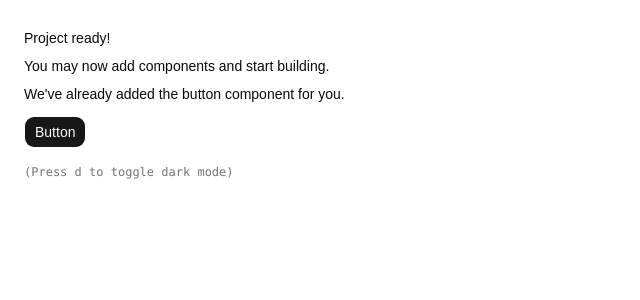
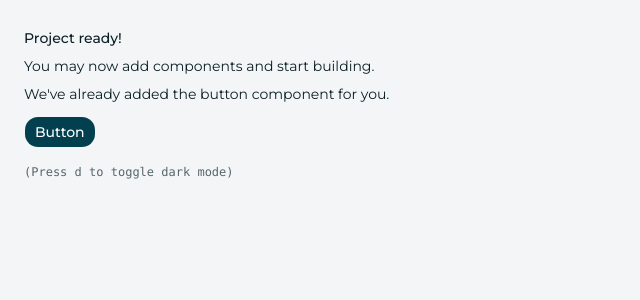
Before and after one commit to samicsc0/banking-app-web-client, a React (Vite) app: page / in a window 1280 px wide. Shown: the top 300 px of the page, without its empty margins (0-640 px from the left). Built offline with nearby package versions, Linux system fonts and the light colour scheme.

Commit message:
chore: add husky and lint-staged and initial setup

```diff
--- a/index.html
+++ b/index.html
@@ -4,7 +4,13 @@
     <meta charset="UTF-8" />
     <link rel="icon" type="image/svg+xml" href="/vite.svg" />
     <meta name="viewport" content="width=device-width, initial-scale=1.0" />
-    <title>vite-app</title>
+    <link rel="preconnect" href="https://fonts.googleapis.com" />
+    <link rel="preconnect" href="https://fonts.gstatic.com" crossorigin />
+    <link
+      href="https://fonts.googleapis.com/css2?family=Montserrat:wght@400;500&family=Raleway:wght@600&display=swap"
+      rel="stylesheet"
+    />
+    <title>Kifiya</title>
   </head>
   <body>
     <div id="root"></div>
--- a/src/index.css
+++ b/src/index.css
@@ -1,120 +1,103 @@
 @import "tailwindcss";
 @import "tw-animate-css";
 @import "shadcn/tailwind.css";
-@import "@fontsource-variable/inter";
 
 @custom-variant dark (&:is(.dark *));
 
 @theme inline {
-    --font-heading: var(--font-sans);
-    --font-sans: 'Inter Variable', sans-serif;
-    --color-sidebar-ring: var(--sidebar-ring);
-    --color-sidebar-border: var(--sidebar-border);
-    --color-sidebar-accent-foreground: var(--sidebar-accent-foreground);
-    --color-sidebar-accent: var(--sidebar-accent);
-    --color-sidebar-primary-foreground: var(--sidebar-primary-foreground);
-    --color-sidebar-primary: var(--sidebar-primary);
-    --color-sidebar-foreground: var(--sidebar-foreground);
-    --color-sidebar: var(--sidebar);
-    --color-chart-5: var(--chart-5);
-    --color-chart-4: var(--chart-4);
-    --color-chart-3: var(--chart-3);
-    --color-chart-2: var(--chart-2);
-    --color-chart-1: var(--chart-1);
-    --color-ring: var(--ring);
-    --color-input: var(--input);
+  --font-heading: "Raleway", sans-serif;
+  --font-sans: "Montserrat", sans-serif;
+
+  --color-primary: var(--primary);
+  --color-primary-hover: var(--primary-hover);
+  --color-primary-soft: var(--primary-soft);
+  --color-accent: var(--accent);
+  --color-accent-soft: var(--accent-soft);
+  --color-surface: var(--surface);
+  --color-surface-muted: var(--surface-muted);
   --color-border: var(--border);
-    --color-destructive: var(--destructive);
-    --color-accent-foreground: var(--accent-foreground);
-    --color-accent: var(--accent);
-    --color-muted-foreground: var(--muted-foreground);
-    --color-muted: var(--muted);
-    --color-secondary-foreground: var(--secondary-foreground);
-    --color-secondary: var(--secondary);
-    --color-primary-foreground: var(--primary-foreground);
-    --color-primary: var(--primary);
-    --color-popover-foreground: var(--popover-foreground);
-    --color-popover: var(--popover);
-    --color-card-foreground: var(--card-foreground);
-    --color-card: var(--card);
-    --color-foreground: var(--foreground);
+  --color-ink: var(--ink);
+  --color-ink-muted: var(--ink-muted);
+  --color-ink-subtle: var(--ink-subtle);
+  --color-on-primary: var(--on-primary);
+  --color-credit: var(--credit);
+  --color-credit-soft: var(--credit-soft);
+  --color-debit: var(--debit);
+  --color-debit-soft: var(--debit-soft);
+  --color-warning: var(--warning);
+  --color-warning-soft: var(--warning-soft);
+
   --color-background: var(--background);
-    --radius-sm: calc(var(--radius) * 0.6);
-    --radius-md: calc(var(--radius) * 0.8);
-    --radius-lg: var(--radius);
-    --radius-xl: calc(var(--radius) * 1.4);
-    --radius-2xl: calc(var(--radius) * 1.8);
-    --radius-3xl: calc(var(--radius) * 2.2);
-    --radius-4xl: calc(var(--radius) * 2.6);
+  --color-foreground: var(--ink);
+  --color-card: var(--surface);
+  --color-card-foreground: var(--ink);
+  --color-popover: var(--surface);
+  --color-popover-foreground: var(--ink);
+  --color-primary-foreground: var(--on-primary);
+  --color-secondary: var(--surface-muted);
+  --color-secondary-foreground: var(--ink);
+  --color-muted: var(--surface-muted);
+  --color-muted-foreground: var(--ink-muted);
+  --color-accent-foreground: var(--on-primary);
+  --color-destructive: var(--debit);
+  --color-destructive-foreground: #ffffff;
+  --color-ring: var(--accent);
+  --color-input: var(--border);
+
+  --radius-card: 16px;
+  --radius-control: 12px;
+  --radius-button: 14px;
+  --radius-pill: 999px;
+
+  --radius-sm: calc(var(--radius-control) * 0.6);
+  --radius-md: var(--radius-control);
+  --radius-lg: var(--radius-button);
+  --radius-xl: var(--radius-card);
+  --radius-2xl: calc(var(--radius-card) * 1.5);
 }
 
 :root {
-    --background: oklch(1 0 0);
-    --foreground: oklch(0.145 0 0);
-    --card: oklch(1 0 0);
-    --card-foreground: oklch(0.145 0 0);
-    --popover: oklch(1 0 0);
-    --popover-foreground: oklch(0.145 0 0);
-    --primary: oklch(0.205 0 0);
-    --primary-foreground: oklch(0.985 0 0);
-    --secondary: oklch(0.97 0 0);
-    --secondary-foreground: oklch(0.205 0 0);
-    --muted: oklch(0.97 0 0);
-    --muted-foreground: oklch(0.556 0 0);
-    --accent: oklch(0.97 0 0);
-    --accent-foreground: oklch(0.205 0 0);
-    --destructive: oklch(0.577 0.245 27.325);
-    --border: oklch(0.922 0 0);
-    --input: oklch(0.922 0 0);
-    --ring: oklch(0.708 0 0);
-    --chart-1: oklch(0.87 0 0);
-    --chart-2: oklch(0.556 0 0);
-    --chart-3: oklch(0.439 0 0);
-    --chart-4: oklch(0.371 0 0);
-    --chart-5: oklch(0.269 0 0);
-    --radius: 0.625rem;
-    --sidebar: oklch(0.985 0 0);
-    --sidebar-foreground: oklch(0.145 0 0);
-    --sidebar-primary: oklch(0.205 0 0);
-    --sidebar-primary-foreground: oklch(0.985 0 0);
-    --sidebar-accent: oklch(0.97 0 0);
-    --sidebar-accent-foreground: oklch(0.205 0 0);
-    --sidebar-border: oklch(0.922 0 0);
-    --sidebar-ring: oklch(0.708 0 0);
+  --primary: #02404f;
+  --primary-hover: #0f5565;
+  --primary-soft: #dfebee;
+  --accent: #eb7d23;
+  --accent-soft: #fdebdc;
+  --surface: #ffffff;
+  --surface-muted: #f3f5f6;
+  --border: #dde3e6;
+  --ink: #0b1f26;
+  --ink-muted: #56666d;
+  --ink-subtle: #74858c;
+  --on-primary: #ffffff;
+  --credit: #1f9d55;
+  --credit-soft: #e6f6ec;
+  --debit: #d9482b;
+  --debit-soft: #fdecea;
+  --warning: #b86a10;
+  --warning-soft: #fdebdc;
+  --background: #f3f5f6;
 }
 
 .dark {
-    --background: oklch(0.145 0 0);
-    --foreground: oklch(0.985 0 0);
-    --card: oklch(0.205 0 0);
-    --card-foreground: oklch(0.985 0 0);
-    --popover: oklch(0.205 0 0);
-    --popover-foreground: oklch(0.985 0 0);
-    --primary: oklch(0.922 0 0);
-    --primary-foreground: oklch(0.205 0 0);
-    --secondary: oklch(0.269 0 0);
-    --secondary-foreground: oklch(0.985 0 0);
-    --muted: oklch(0.269 0 0);
-    --muted-foreground: oklch(0.708 0 0);
-    --accent: oklch(0.269 0 0);
-    --accent-foreground: oklch(0.985 0 0);
-    --destructive: oklch(0.704 0.191 22.216);
-    --border: oklch(1 0 0 / 10%);
-    --input: oklch(1 0 0 / 15%);
-    --ring: oklch(0.556 0 0);
-    --chart-1: oklch(0.87 0 0);
-    --chart-2: oklch(0.556 0 0);
-    --chart-3: oklch(0.439 0 0);
-    --chart-4: oklch(0.371 0 0);
-    --chart-5: oklch(0.269 0 0);
-    --sidebar: oklch(0.205 0 0);
-    --sidebar-foreground: oklch(0.985 0 0);
-    --sidebar-primary: oklch(0.488 0.243 264.376);
-    --sidebar-primary-foreground: oklch(0.985 0 0);
-    --sidebar-accent: oklch(0.269 0 0);
-    --sidebar-accent-foreground: oklch(0.985 0 0);
-    --sidebar-border: oklch(1 0 0 / 10%);
-    --sidebar-ring: oklch(0.556 0 0);
+  --primary: #0f5565;
+  --primary-hover: #17697c;
+  --primary-soft: #143843;
+  --accent: #eb7d23;
+  --accent-soft: #3a2411;
+  --surface: #10202a;
+  --surface-muted: #0a1519;
+  --border: #23363e;
+  --ink: #e8f0f2;
+  --ink-muted: #a3b3b9;
+  --ink-subtle: #7d8f96;
+  --on-primary: #10202a;
+  --credit: #3fc27b;
+  --credit-soft: #10321f;
+  --debit: #f0745c;
+  --debit-soft: #3a1812;
+  --warning: #f0a04b;
+  --warning-soft: #3a2411;
+  --background: #0a1519;
 }
 
 @layer base {
@@ -124,7 +107,8 @@
   body {
     @apply bg-background text-foreground;
   }
-  button:not(:disabled), [role="button"]:not(:disabled) {
+  button:not(:disabled),
+  [role="button"]:not(:disabled) {
     cursor: pointer;
   }
   html {
```
Also changed, not shown: package.json (+13 -1 lines), 2 other files (tests, documents, lock files or other folders). Lines whose indentation alone changed are shown as unchanged.
